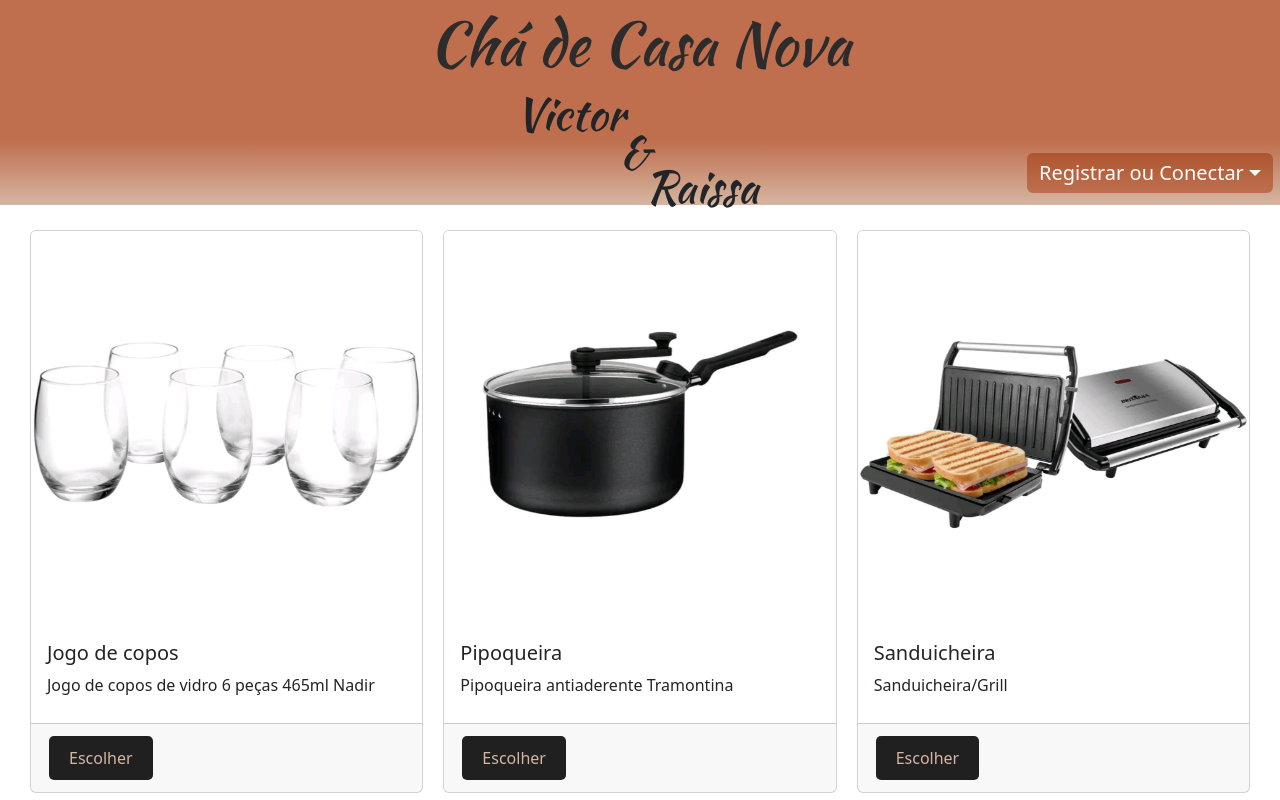
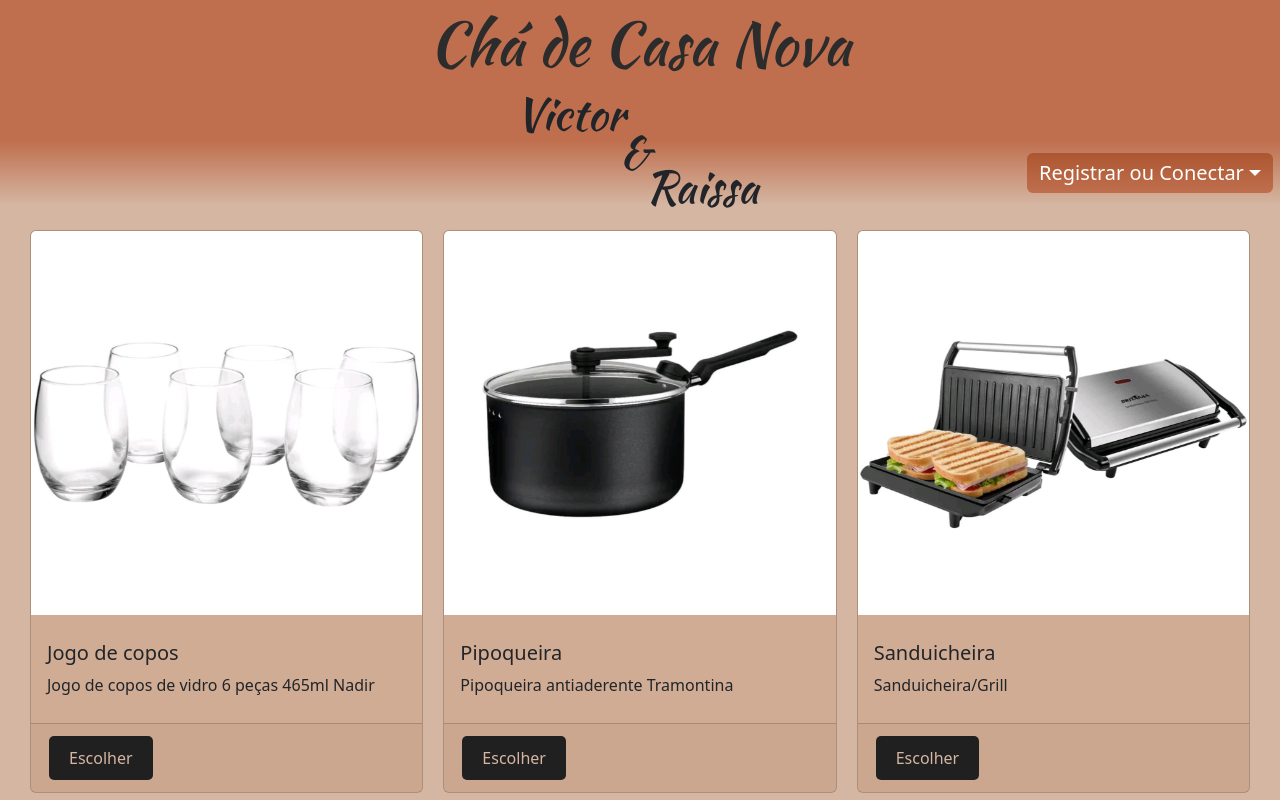
Before and after one commit to LuizBlume/cha-de-casa-nova, a Vue app: page / in a window 1280 px wide. Shown: the top 800 px of the page. Built offline with nearby package versions, Linux system fonts and the light colour scheme.

Commit message:
cores voltaram ao padrão

```diff
--- a/src/assets/main.css
+++ b/src/assets/main.css
@@ -4,5 +4,5 @@
   box-sizing: border-box;
 }
 .background {
-  background-color: #f5f5f5;
+  background-color: #D5B6A2;
 }
--- a/src/components/Cards.vue
+++ b/src/components/Cards.vue
@@ -213,7 +213,7 @@
 <style scoped>
 .row {
   padding: 10px 20px 10px 20px;
-  background-color: #ffffff;
+  background-color: #D5B6A2;
 }
 .g-4, .gx-4 {
   --bs-gutter-x: 0;
@@ -237,7 +237,7 @@
 }
 .card {
   margin: 10px;
-  background-color: #ffffff;
+  background-color: #d1ac94;
 }
 .card-body {
   display: flex !important;
```
